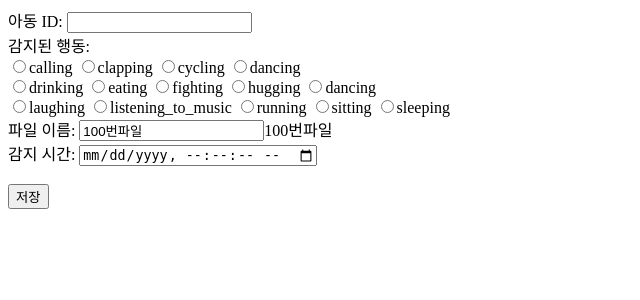
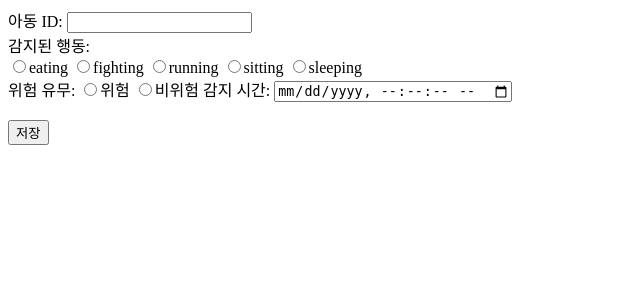
Before and after one commit to opeach2v/Graduation_project, a Django app: template graduation_work/templates/graduation_work/temporary_inputResult.html in a window 1280 px wide. Shown: the top 300 px of the page, without its empty margins (0-640 px from the left). Run offline with Django 3.2, Linux system fonts and the light colour scheme; the template is opened without the code that fills it, so the values that code supplies are empty.

Commit message:
fix: 결과 임시 저장하는 거 변경

```diff
--- a/graduation_work/templates/graduation_work/temporary_inputResult.html
+++ b/graduation_work/templates/graduation_work/temporary_inputResult.html
@@ -13,24 +13,16 @@
                 <label for="child_id">아동 ID: </label>
                 <input type="text" id="child_id" name="child_id"><br>
                 <label for="event_type">감지된 행동: </label><br>
-                <input type="radio" id="calling" name="action" value="calling"><label for="calling">calling</label>
-                <input type="radio" id="clapping" name="action" value="clapping"><label for="clapping">clapping</label>
-                <input type="radio" id="cycling" name="action" value="cycling"><label for="cycling">cycling</label>
-                <input type="radio" id="dancing" name="action" value="dancing"><label for="dancing">dancing</label><br>
-                <input type="radio" id="drinking" name="action" value="drinking"><label for="drinking">drinking</label>
                 <input type="radio" id="eating" name="action" value="eating"><label for="eating">eating</label>
                 <input type="radio" id="fighting" name="action" value="fighting"><label for="fighting">fighting</label>
-                <input type="radio" id="hugging" name="action" value="hugging"><label for="hugging">hugging</label>
-                <input type="radio" id="dancing" name="action" value="dancing"><label for="dancing">dancing</label><br>
-                <input type="radio" id="laughing" name="action" value="laughing"><label for="laughing">laughing</label>
-                <input type="radio" id="listening_to_music" name="action" value="listening_to_music"><label for="listening_to_musiceating">listening_to_music</label>
                 <input type="radio" id="running" name="action" value="running"><label for="running">running</label>
                 <input type="radio" id="sitting" name="action" value="sitting"><label for="sitting">sitting</label>
                 <input type="radio" id="sleeping" name="action" value="sleeping"><label for="sleeping">sleeping</label>
 
                 <br>
-                <label for="filename">파일 이름: </label>
-                <input type="text" id="filename" name="filename" value="100번파일">100번파일<br>
+                <label for="danger">위험 유무: </label>
+                <input type="radio" id="danger" name="action" value="위험"><label for="danger">위험</label>
+                <input type="radio" id="nodanger" name="action" value="비위험"><label for="nodanger">비위험</label>
                 <label for="timestamp">감지 시간: </label>
                 <input type="datetime-local" step="1" id="timestamp" name="timestamp"><br><br>
                 <input type="submit" value="저장">
--- a/graduation_work/views.py
+++ b/graduation_work/views.py
@@ -270,7 +270,7 @@ def input_results(request):
             # POST 데이터 받기
             child_id = request.POST.get('child_id')
             event_type = request.POST.get('action')
-            file_name = request.POST.get('filename')
+            danger = request.POST.get('danger')
             timestamp_str = request.POST.get('timestamp')
 
             kst = pytz.timezone('Asia/Seoul')
@@ -281,7 +281,7 @@ def input_results(request):
             data = {
                 "child_id": child_id,
                 "event_type": event_type,
-                "file_name": file_name,
+                "danger": danger,
                 "timestamp": dt_kst
             }
 
```
Also changed, not shown: static/js/teachers_page.js (+22 -1 lines).
